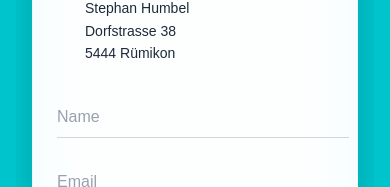
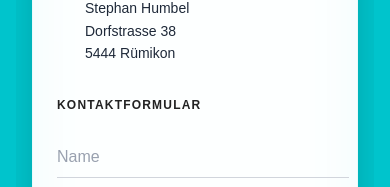
Before and after one commit to Kugelfisch46/humbel-design, a React (Vite) app: page / in a window 390 px wide. Shown: the part 878-1065 px from the top of the page. Built offline with nearby package versions, Linux system fonts and the light colour scheme; no server answers.

Commit message:
feat: add mobile contact label and refine layout

```diff
--- a/src/components/ContactForm.tsx
+++ b/src/components/ContactForm.tsx
@@ -49,6 +49,8 @@ const ContactForm: React.FC = () => {
 
     return (
         <div className="w-full relative mt-8 md:mt-0">
+            <h2 className="text-lg font-bold mb-6 text-dark uppercase tracking-widest text-xs md:hidden">Kontaktformular</h2>
+
 
             <AnimatePresence mode='wait'>
                 {status === 'success' ? (
```
